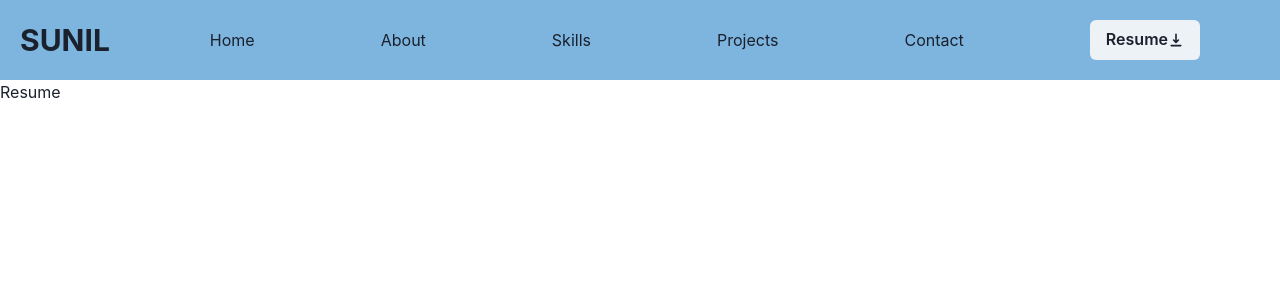
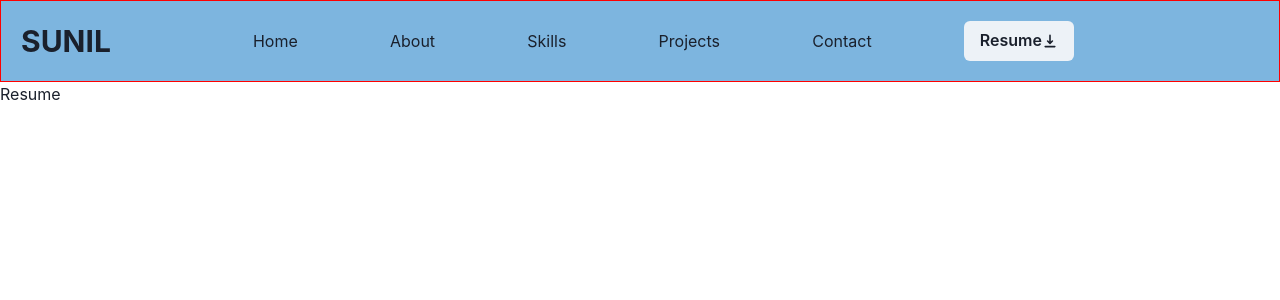
Before and after one commit to sunil3520/sunil3520.github.io, a React (Create React App) app: page /resume in a window 1280 px wide. Shown: the top 300 px of the page. Built offline with nearby package versions, Linux system fonts and the light colour scheme.

Commit message:
some changes in nav

```diff
--- a/src/Components/Navbar.jsx
+++ b/src/Components/Navbar.jsx
@@ -38,7 +38,7 @@ const Navbar = () => {
   return (
     <div>
       <>
-        <Box backgroundColor={"#7db5df"} id="nav-menu"  marginTop={"0px"} width={"100%"} position="sticky">
+        <Box backgroundColor={"#7db5df"} id="nav-menu"  marginTop={"0px"} w="100%"  position="sticky" border={"1px solid red"}>
           <Flex h={20} alignItems={"center"} justifyContent={"space-between"}>
             <IconButton
             display={{ md: "none" }}
@@ -48,7 +48,7 @@ const Navbar = () => {
 
               onClick={isOpen ? onClose : onOpen}
             />
-            <HStack spacing={50} alignItems={"center"}>
+            <HStack spacing={50} alignItems={"center"} width="100%" >
               <div
                 style={{
                   marginLeft: "20px",
@@ -60,15 +60,20 @@ const Navbar = () => {
               </div>
               <HStack
                 as={"nav"}
-                spacing={"35%"}
+
                 display={{ base: "none", md: "flex" }}
+                 width="55%"
+                 justifyContent={"space-around"}
+
               >
                {links.map((el)=>{
                return (
                 <Link  to={el.path}>{el.text}</Link>
                )
                })}
-                <Box>
+
+              </HStack>
+              <Box>
                   <Button className="nav-linke resume" >
                     Resume
                     <span>
@@ -76,7 +81,6 @@ const Navbar = () => {
                     </span>
                   </Button>
                 </Box>
-              </HStack>
             </HStack>
           </Flex>
 
```
